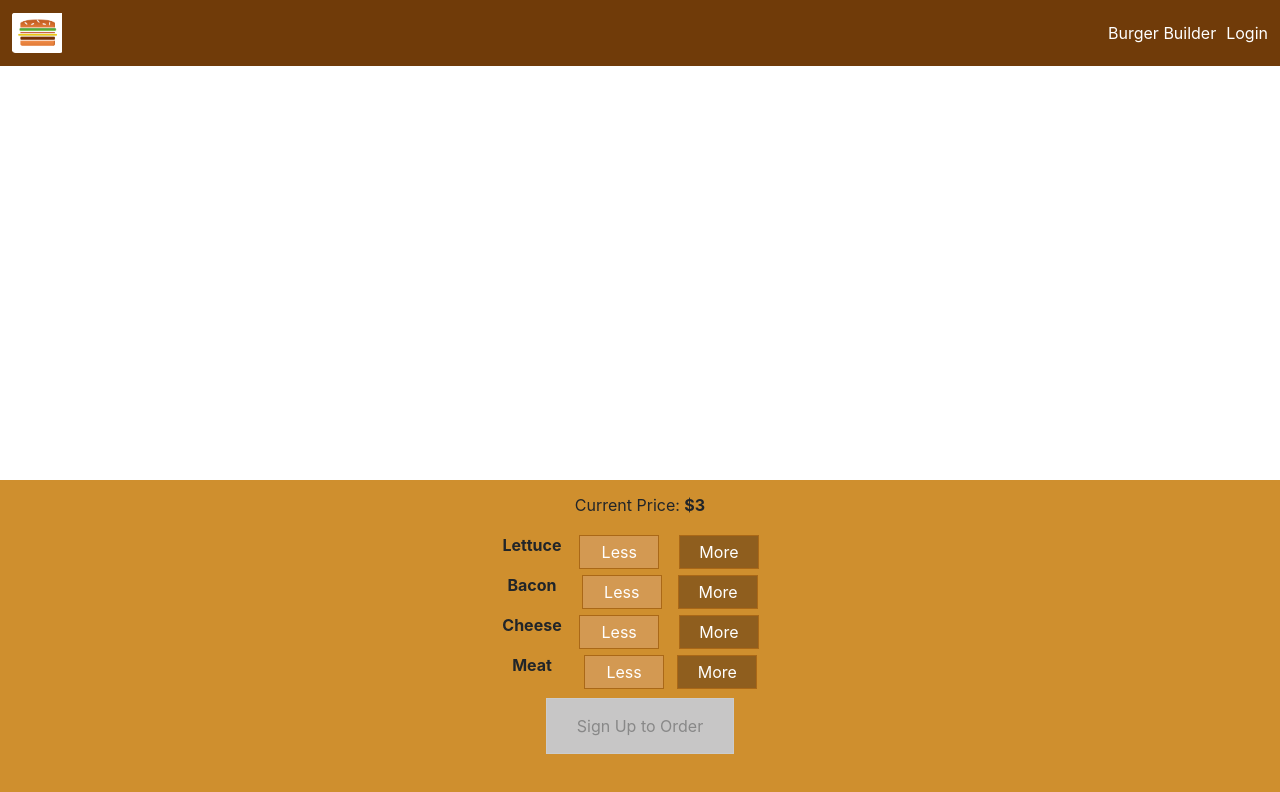
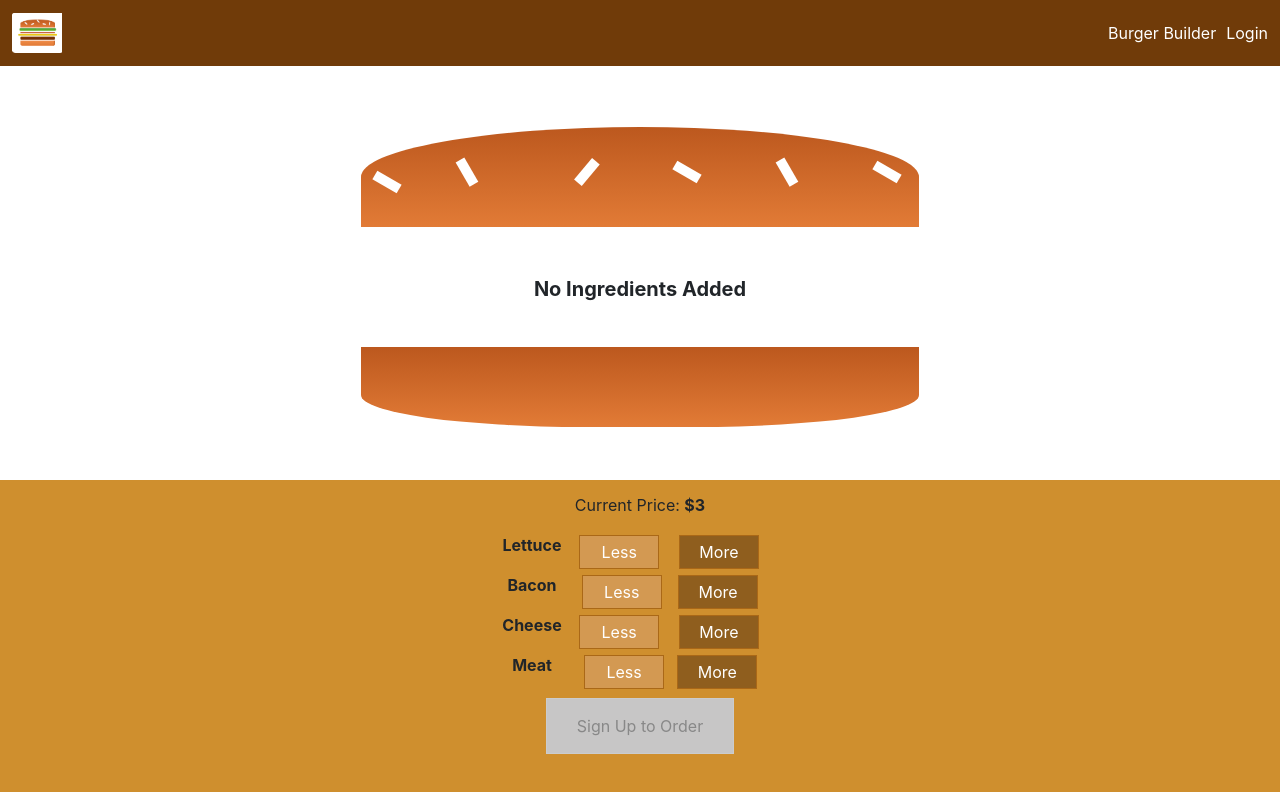
Before and after one commit to EmanTahir/Burger-Builder-Project-React, a React (Create React App) app: page / in a window 1280 px wide. Shown: the top 792 px of the page. Built offline with nearby package versions, Linux system fonts and the light colour scheme.

Commit message:
Burger Component added with styling

```diff
--- a/src/App.js
+++ b/src/App.js
@@ -1,12 +1,14 @@
 import './App.css';
 import Navbar from './components/Navbar';
 import Footer from './components/Footer';
+import Burger from './components/Burger';
 
 function App() {
 
   return (
     <>
       <Navbar/>
+      <Burger/>
       <Footer/>
     </>
   );
--- /dev/null
+++ b/src/components/Burger.js
@@ -0,0 +1,34 @@
+import React from 'react'
+
+export default function Burger() {
+    const up = {
+        height: '25%',
+        background: 'linear-gradient(#bc581e,#e27b36)',
+        marginTop: '2%',
+        width: '50%',
+        borderRadius: '50% 50% 0 0',
+    }
+    const down = {
+        height: '20%',
+        background: 'linear-gradient(#bc581e,#e27b36)',
+        marginTop: '2%',
+        width: '50%',
+        borderRadius: '0 0 40% 40%',
+        bottom: '0px',
+    }
+  return (
+    <div className='container d-flex flex-column justify-content-center ' style={{height: '50vh', width: '100%', position: 'relative'}} >
+      <div className='container position-relative' style={up}>
+        <div className='position-absolute' style={{height: '10%', width: '5%', backgroundColor: 'white',  rotate: '30deg', marginTop: '50px'}}></div>
+        <div className='position-absolute' style={{height: '10%', width: '5%', backgroundColor: 'white',  rotate: '60deg', marginTop: '40px', marginLeft: '80px'}}></div>
+        <div className='position-absolute' style={{height: '10%', width: '5%', backgroundColor: 'white',  rotate: '30deg', marginTop: '40px',  marginLeft: '500px'}}></div>
+        <div className='position-absolute' style={{height: '10%', width: '5%', backgroundColor: 'white',  rotate: '60deg', marginTop: '40px', marginLeft: '400px'}}></div>
+        <div className='position-absolute' style={{height: '10%', width: '5%', backgroundColor: 'white',  rotate: '30deg', marginTop: '40px',  marginLeft: '300px'}}></div>
+        <div className='position-absolute' style={{height: '10%', width: '5%', backgroundColor: 'white',  rotate: '130deg', marginTop: '40px', marginLeft: '200px'}}></div>
+        <div className='position-absolute' style={{height: '10%', width: '5%', backgroundColor: 'white',  rotate: '130deg', marginTop: '50px', marginLeft: '570px'}}></div>
+      </div>
+      <p style={{textAlign: 'center', marginTop: '50px'}}><h5><strong>No Ingredients Added</strong></h5></p>
+      <div className='container' style={down}></div>
+    </div>
+  )
+}
```
